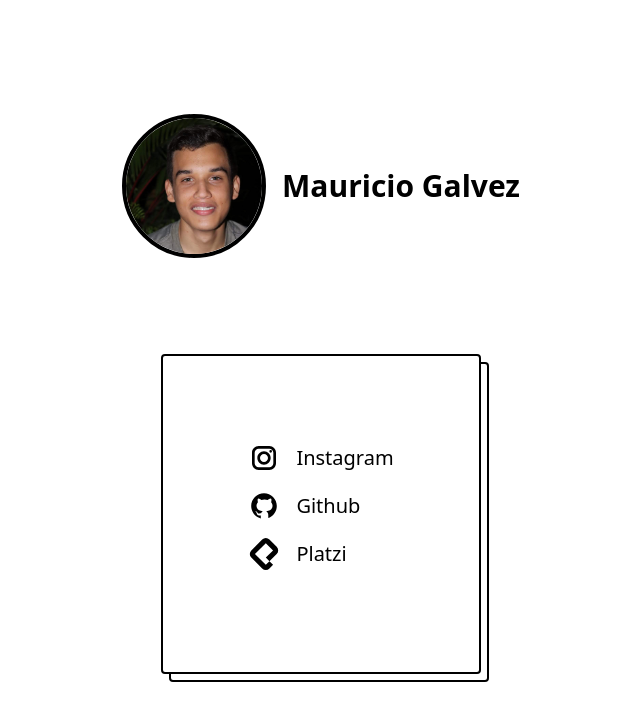
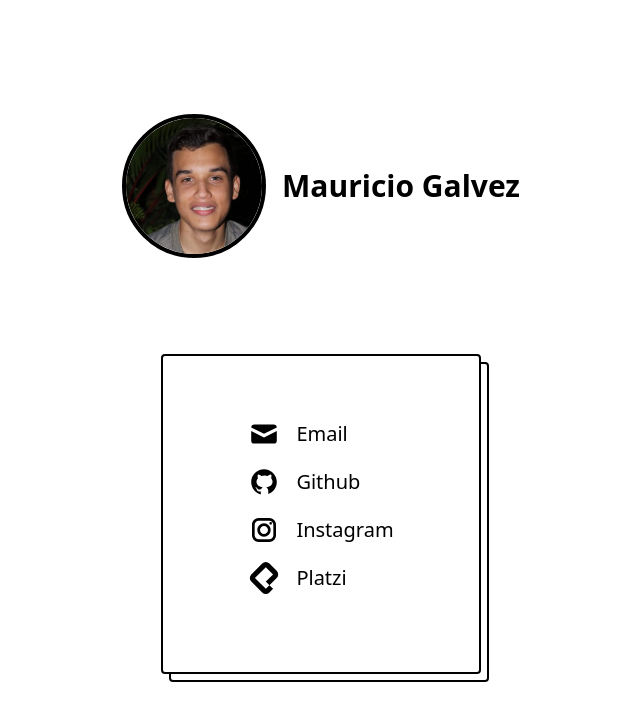
Before and after one commit to mau27galvez/mau27galvez.github.io, a plain HTML site: page index.html in a window 1280 px wide. Shown: the whole page, without its empty margins (319-959 px from the left). Drawn offline with nearby package versions, Linux system fonts and the light colour scheme.

Commit message:
adding email

```diff
--- a/index.html
+++ b/index.html
@@ -23,15 +23,16 @@
         <div class="relative flex justify-center items-center">
             <main class="z-10 bg-white flex justify-center items-center w-72 h-72 lg:w-80 lg:h-80 p-4 rounded border-2 border-black">
                 <ul>
-                    <li class="mb-4">
-                        <a href="https://www.instagram.com/mau27galvez" class="flex items-center text-xl">
+                    <li class="flex items-center text-xl mb-4">
+                        <a href="mailto:contact@mau27galvez.dev" class="flex items-center text-xl">
                             <span class="h-8 w-8 mr-4">
-                                <svg xmlns="http://www.w3.org/2000/svg" viewBox="0 0 24 24">
-                                    <path d="M 8 3 C 5.243 3 3 5.243 3 8 L 3 16 C 3 18.757 5.243 21 8 21 L 16 21 C 18.757 21 21 18.757 21 16 L 21 8 C 21 5.243 18.757 3 16 3 L 8 3 z M 8 5 L 16 5 C 17.654 5 19 6.346 19 8 L 19 16 C 19 17.654 17.654 19 16 19 L 8 19 C 6.346 19 5 17.654 5 16 L 5 8 C 5 6.346 6.346 5 8 5 z M 17 6 A 1 1 0 0 0 16 7 A 1 1 0 0 0 17 8 A 1 1 0 0 0 18 7 A 1 1 0 0 0 17 6 z M 12 7 C 9.243 7 7 9.243 7 12 C 7 14.757 9.243 17 12 17 C 14.757 17 17 14.757 17 12 C 17 9.243 14.757 7 12 7 z M 12 9 C 13.654 9 15 10.346 15 12 C 15 13.654 13.654 15 12 15 C 10.346 15 9 13.654 9 12 C 9 10.346 10.346 9 12 9 z"></path>
+                                <svg xmlns="http://www.w3.org/2000/svg" viewBox="0 0 20 20" fill="currentColor">
+                                    <path d="M2.003 5.884L10 9.882l7.997-3.998A2 2 0 0016 4H4a2 2 0 00-1.997 1.884z" />
+                                    <path d="M18 8.118l-8 4-8-4V14a2 2 0 002 2h12a2 2 0 002-2V8.118z" />
                                 </svg>
                             </span>
 
-                            Instagram
+                            Email
                         </a>
                     </li>
                     <li class="flex items-center text-xl mb-4">
@@ -43,6 +44,17 @@
                             </span>
 
                             Github
+                        </a>
+                    </li>
+                    <li class="mb-4">
+                        <a href="https://www.instagram.com/mau27galvez" class="flex items-center text-xl">
+                            <span class="h-8 w-8 mr-4">
+                                <svg xmlns="http://www.w3.org/2000/svg" viewBox="0 0 24 24">
+                                    <path d="M 8 3 C 5.243 3 3 5.243 3 8 L 3 16 C 3 18.757 5.243 21 8 21 L 16 21 C 18.757 21 21 18.757 21 16 L 21 8 C 21 5.243 18.757 3 16 3 L 8 3 z M 8 5 L 16 5 C 17.654 5 19 6.346 19 8 L 19 16 C 19 17.654 17.654 19 16 19 L 8 19 C 6.346 19 5 17.654 5 16 L 5 8 C 5 6.346 6.346 5 8 5 z M 17 6 A 1 1 0 0 0 16 7 A 1 1 0 0 0 17 8 A 1 1 0 0 0 18 7 A 1 1 0 0 0 17 6 z M 12 7 C 9.243 7 7 9.243 7 12 C 7 14.757 9.243 17 12 17 C 14.757 17 17 14.757 17 12 C 17 9.243 14.757 7 12 7 z M 12 9 C 13.654 9 15 10.346 15 12 C 15 13.654 13.654 15 12 15 C 10.346 15 9 13.654 9 12 C 9 10.346 10.346 9 12 9 z"></path>
+                                </svg>
+                            </span>
+
+                            Instagram
                         </a>
                     </li>
                     <li class="flex items-center text-xl mb-4">
```
